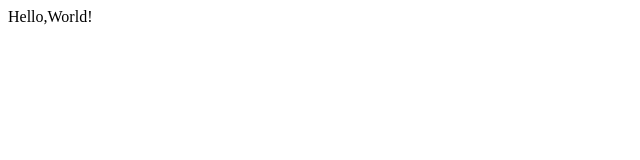
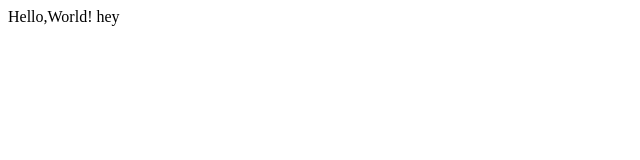
Before and after one commit to MaksymShekula/lecture0, a plain HTML site: page index.html in a window 1280 px wide. Shown: the full height of the page, 0-640 px from the left. Drawn offline with Linux system fonts and the light colour scheme.

Commit message:
Update index.html

```diff
--- a/index.html
+++ b/index.html
@@ -4,6 +4,6 @@
 		<title>My Webpage</title>
 	</head>
 	<body>
-		Hello,World!
+		Hello,World! hey
 	</body>
 </html>
```
